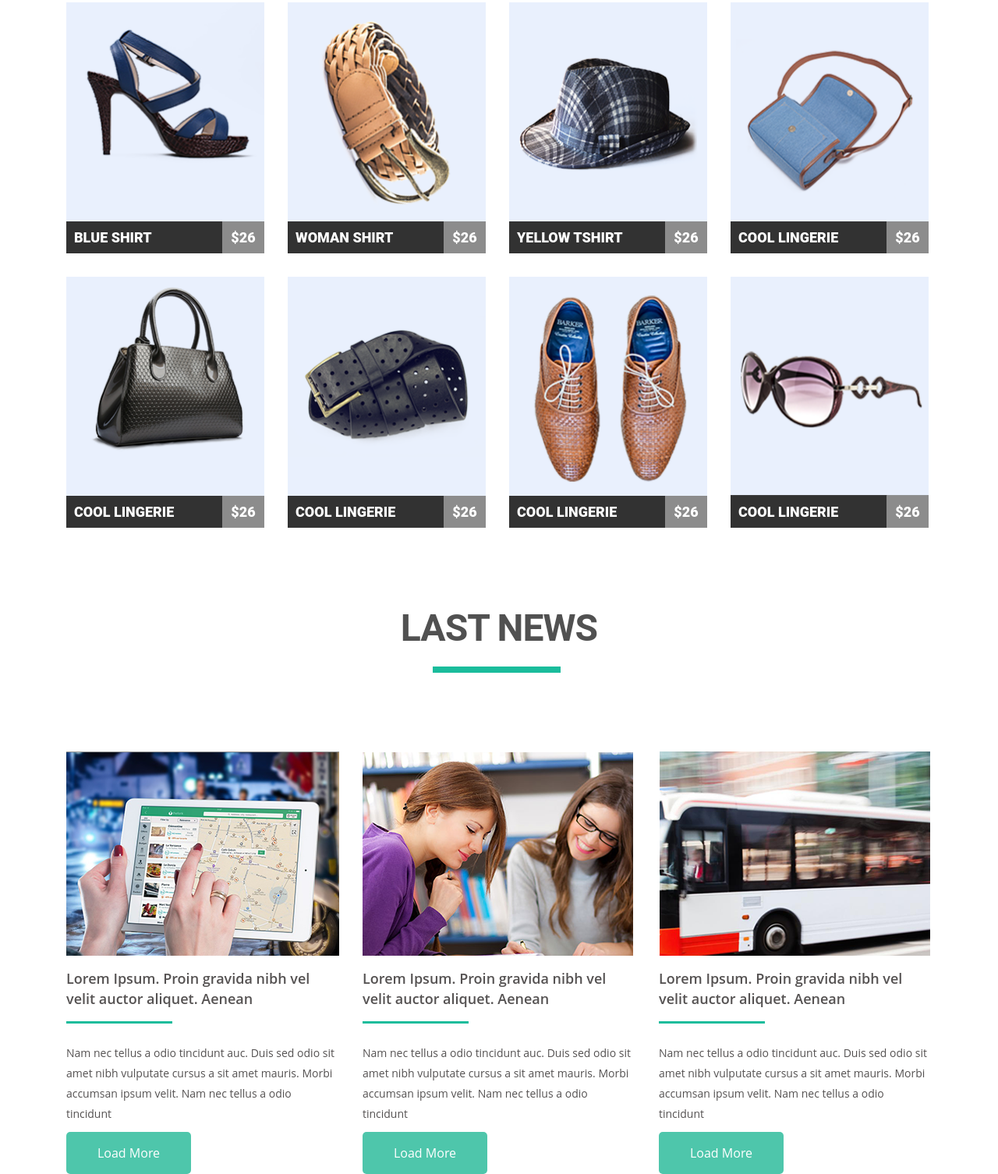
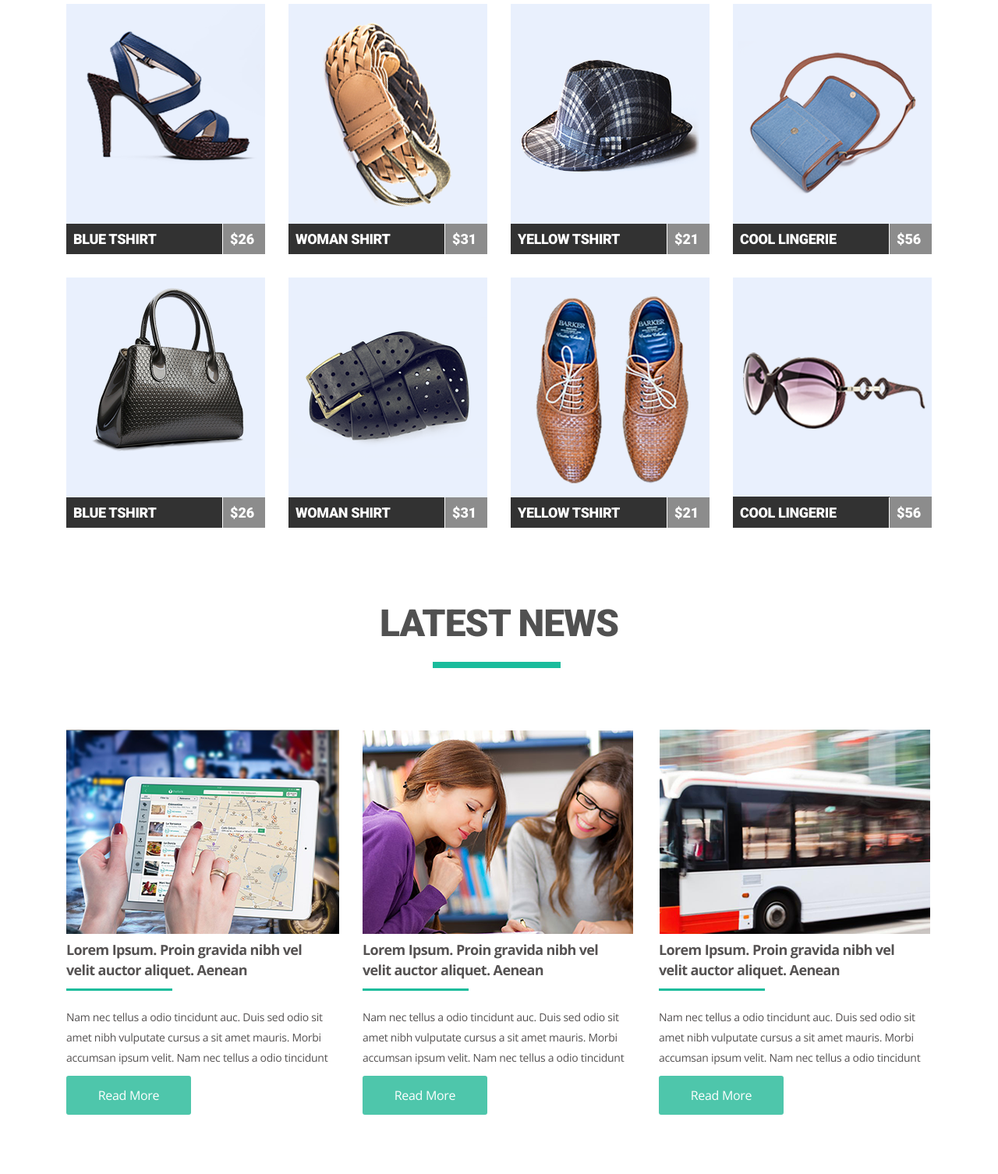
Before and after one commit to kozachenko-mm/goit-fe-course, a plain HTML site: page module-04/index.html in a window 1280 px wide. Shown: the part 328-1834 px from the top of the page at 78% size. After the commit the page ends 1808 px from the top, so only its background shows below. Drawn offline with nearby package versions, Linux system fonts and the light colour scheme.

Commit message:
resubmit hw-04

```diff
--- a/module-04/css/style.css
+++ b/module-04/css/style.css
@@ -1,6 +1,6 @@
 * {
   margin: 0;
-  padding: 0;
+  /* padding: 0; */
   box-sizing: border-box;
 }
 .clearfix::after {
@@ -15,43 +15,41 @@
 img {
   display: block;
   max-width: 100%;
-  height: auto;
-}
+  }
 .header {
   padding-top: 36px;
-  margin-bottom: 108px;
+  margin-bottom: 84px;
 }
 .month {
   float: left;
   text-transform: uppercase;
   font-size: 30px;
-  font-family: "Roboto Light", arial;
+  font-family: "Roboto", arial;
   color: #555252;
+  font-weight: 300;
   letter-spacing: -0.02em;
 }
 .month::first-letter {
   color: #1abc9c;
   font-family: "Roboto Black", arial;
-  font-weight: bold;
-  margin: 0;
-  padding: 0;
-}
+  font-weight: 900;
+  }
 .site-navigation {
   float: right;
-  width: 466px;
   list-style: none;
-  padding-top: 8px;
+  padding-top: 12px;
 }
 .list-item {
   float: left;
-  margin-right: 20px;
+  margin-right: 28px;
 }
 
 .site-navigation a {
   text-decoration: none;
   font-family: "Open Sans", sans-serif;
-  color: #1f1212;
+    color: #1f1212;
   font-weight: bold;
+  font-size: 14px;
   letter-spacing: -0.02em;
   text-transform: uppercase;
 }
@@ -65,17 +63,18 @@ img {
   color: #1abc9c;
 }
 .products {
-  text-align: center;
-  margin-bottom: 100px;
+  margin-bottom: 94px;
 }
 h2 {
   text-transform: uppercase;
   font-family: "Roboto", arial;
   font-size: 48px;
   color: #515151;
+  font-weight: 900;
   letter-spacing: -0.02em;
-  margin-bottom: 130px;
+  margin-bottom: 121px;
   position: relative;
+  text-align: center;
 }
 h2::after {
   content: "";
@@ -87,7 +86,6 @@ h2::after {
   top: 78px;
 }
 .prod-items {
-  width: 254px;
   float: left;
   margin-right: 30px;
   margin-bottom: 30px;
@@ -95,23 +93,25 @@ h2::after {
 .caption {
   float: left;
   width: 200px;
-  border: none;
   color: #ffffff;
   background: #323232;
-  font-family: "Roboto Black", arial;
+  font-family: "Roboto", arial;
+  font-weight: 900;
   text-transform: uppercase;
   font-size: 18px;
-  padding: 10px;
-  text-align: left;
+  padding: 9px;
+  letter-spacing: -0.02em;
+  text-decoration: none;
 }
 .price {
   float: right;
   width: 54px;
   color: #ffffff;
   background: #8c8c8c;
-  font-family: "Roboto Black", arial;
+  font-family: "Roboto", arial;
+  font-weight: 900;
   font-size: 18px;
-  padding: 10px;
+  padding: 9px;
 }
 .prod-items:nth-child(4n + 5) {
   margin-right: 0;
@@ -119,15 +119,19 @@ h2::after {
 .prod-items:nth-child(n + 5) {
   margin-bottom: 0;
 }
-.prod-items:hover button {
+.prod-items:hover .caption {
   background: #1abc9c;
 }
 .prod-items:hover .price {
   background: #7fd9c7;
 }
 .news {
+  padding-bottom: 50px;
+}
+.h-news {
   text-align: center;
-}
+  margin-bottom: 108px;
+  }
 
 .news-item {
   width: 350px;
@@ -140,13 +144,14 @@ h2::after {
 }
 h5 {
   font-family: "Open Sans", sans-serif;
-  font-weight: 600;
+  font-weight: 550;
   font-size: 18px;
   color: #555252;
-  /* letter-spacing: -0.02em; */
-  line-height: 26px;
-  margin-bottom: 44px;
+  letter-spacing: -0.035em;
+  line-height: 1.444;
+  margin-bottom: 34px;
   position: relative;
+
 }
 h5::after {
   content: "";
@@ -154,12 +159,12 @@ h5::after {
   width: 136px;
   border-bottom: 3px solid #1abc9c;
   position: absolute;
-  top: 68px;
+  top: 62px;
 }
 .text {
   font-family: "Open Sans", sans-serif;
   font-size: 14px;
-  /* letter-spacing: -0.02em; */
+  letter-spacing: -0.02em;
   line-height: 26px;
   color: #555252;
   margin-bottom: 10px;
@@ -170,12 +175,14 @@ h5::after {
   background: #4ec6ab;
   font-family: "Open Sans", sans-serif;
   font-size: 16px;
-  padding: 16px 0;
+  letter-spacing: -0.02em;
+  padding: 14px 0;
+  font-weight: 300;
   text-align: center;
   border: none;
-  border-radius: 5px;
+  border-radius: 3px;
   color: #fff;
 }
 .news-item img {
-  margin-bottom: 16px;
+  margin-bottom: 8px;
 }
--- a/module-04/index.html
+++ b/module-04/index.html
@@ -6,13 +6,17 @@
     <meta http-equiv="X-UA-Compatible" content="ie=edge" />
     <title>Homework-04</title>
     <link rel="stylesheet" href="./css/style.css" />
+    <link
+      href="https://fonts.googleapis.com/css?family=Open+Sans:300,400,700|Roboto:300,900"
+      rel="stylesheet"
+    />
   </head>
   <body>
     <div class="container">
-      <header class="header">
-        <span class="month clearfix">mart</span>
+      <header class="header clearfix">
+        <span class="month">mart</span>
         <nav>
-          <ul class="site-navigation clearfix">
+          <ul class="site-navigation">
             <li class="list-item"><a href="#">home</a></li>
             <li class="list-item"><a href="#">about us</a></li>
             <li class="list-item"><a href="#">page</a></li>
@@ -28,82 +32,82 @@
 
         <div class="prod-items">
           <img src="./img/blue-shoes.png" alt="woman shoes" />
-          <button class="caption">blue shirt</button>
+          <a href="#" class="caption">blue tshirt</a>
           <div class="price">&#36;26</div>
         </div>
         <div class="prod-items">
           <img src="./img/brown-belt.png" alt="black belt" />
-          <button class="caption">woman shirt</button>
-          <div class="price">&#36;26</div>
+          <a href="#" class="caption">woman shirt</a>
+          <div class="price">&#36;31</div>
         </div>
         <div class="prod-items">
           <img src="./img/hat.png" alt="hat" />
-          <button class="caption">yellow tshirt</button>
-          <div class="price">&#36;26</div>
+          <a href="#" class="caption">yellow tshirt</a>
+          <div class="price">&#36;21</div>
         </div>
         <div class="prod-items">
           <img src="./img/blue-bag.png" alt="bag" />
-          <button class="caption">cool lingerie</button>
-          <div class="price">&#36;26</div>
+          <a href="#" class="caption">cool lingerie</a>
+          <div class="price">&#36;56</div>
         </div>
         <div class="prod-items">
           <img src="./img/black-bag.png" alt="bag" />
-          <button class="caption">cool lingerie</button>
+          <a href="#" class="caption">blue tshirt</a>
           <div class="price">&#36;26</div>
         </div>
         <div class="prod-items">
           <img src="./img/black-belt.png" alt="bag" />
-          <button class="caption">cool lingerie</button>
-          <div class="price">&#36;26</div>
+          <a href="#" class="caption">woman shirt</a>
+          <div class="price">&#36;31</div>
         </div>
         <div class="prod-items">
           <img src="./img/brown-shoes.png" alt="bag" />
-          <button class="caption">cool lingerie</button>
-          <div class="price">&#36;26</div>
+          <a href="#" class="caption">yellow tshirt</a>
+          <div class="price">&#36;21</div>
         </div>
         <div class="prod-items">
           <img src="./img/glasses.png" alt="bag" />
-          <button class="caption">cool lingerie</button>
-          <div class="price">&#36;26</div>
+          <a href="#" class="caption">cool lingerie</a>
+          <div class="price">&#36;56</div>
         </div>
       </section>
       <section class="news clearfix">
-        <h2>last news</h2>
+        <h2 class="h-news">latest news</h2>
         <div class="news-item">
           <img src="./img/map.png" alt="map" />
           <h5>
-            Lorem Ipsum. Proin gravida nibh vel velit auctor aliquet. Aenean
+            Lorem Ipsum. Proin gravida nibh vel <br> velit auctor aliquet. Aenean
           </h5>
           <p class="text">
             Nam nec tellus a odio tincidunt auc. Duis sed odio sit amet nibh
             vulputate cursus a sit amet mauris. Morbi accumsan ipsum velit. Nam
             nec tellus a odio tincidunt
           </p>
-          <button class="more">Load More</button>
+          <button class="more">Read More</button>
         </div>
         <div class="news-item">
           <img src="./img/women.png" alt="women" />
           <h5>
-            Lorem Ipsum. Proin gravida nibh vel velit auctor aliquet. Aenean
+            Lorem Ipsum. Proin gravida nibh vel <br>velit auctor aliquet. Aenean
           </h5>
           <p class="text">
             Nam nec tellus a odio tincidunt auc. Duis sed odio sit amet nibh
             vulputate cursus a sit amet mauris. Morbi accumsan ipsum velit. Nam
             nec tellus a odio tincidunt
           </p>
-          <button class="more">Load More</button>
+          <button class="more">Read More</button>
         </div>
         <div class="news-item">
           <img src="./img/bus.png" alt="bus" />
           <h5>
-            Lorem Ipsum. Proin gravida nibh vel velit auctor aliquet. Aenean
+            Lorem Ipsum. Proin gravida nibh vel <br> velit auctor aliquet. Aenean
           </h5>
           <p class="text">
             Nam nec tellus a odio tincidunt auc. Duis sed odio sit amet nibh
             vulputate cursus a sit amet mauris. Morbi accumsan ipsum velit. Nam
             nec tellus a odio tincidunt
           </p>
-          <button class="more">Load More</button>
+          <button class="more">Read More</button>
         </div>
       </section>
     </div>
```
